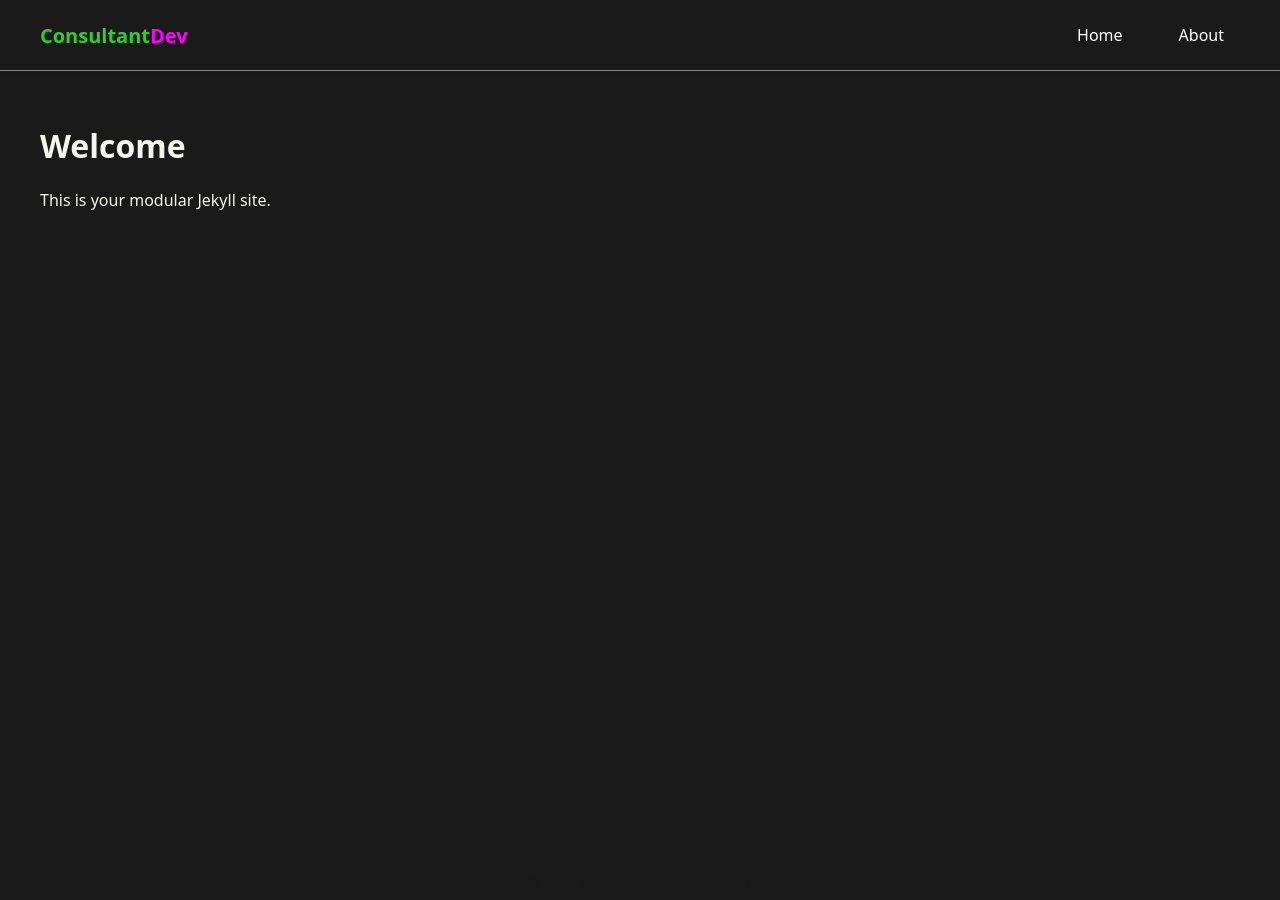
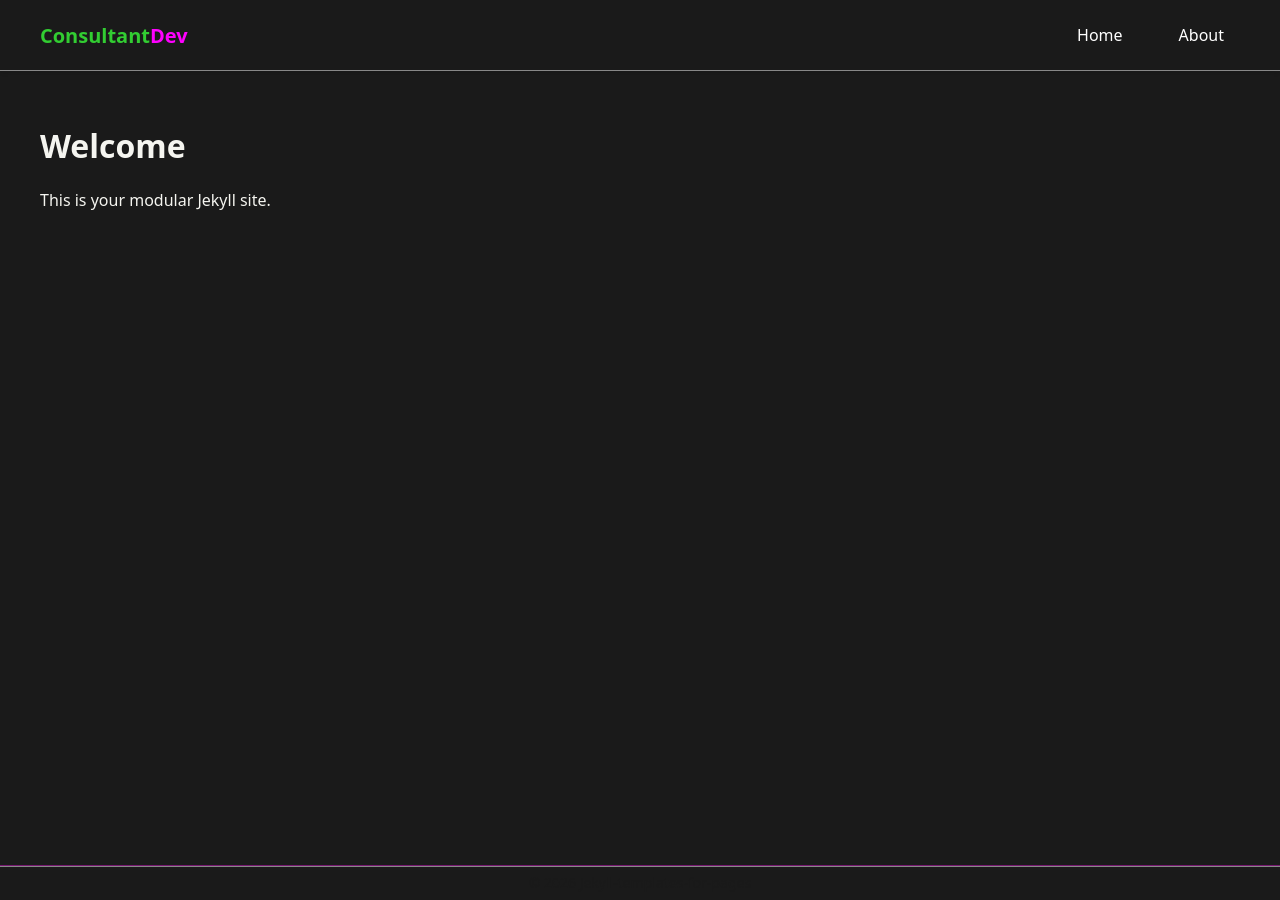
Before and after one commit to m33lucky-benny/Jekyll-templates-for-pages, a Jekyll site: the page built from index.html, in a window 1280 px wide. Built offline with Jekyll 4.4.1, drawn with Linux system fonts in a browser that asks for light colours.

Commit message:
Update main.scss

```diff
--- a/assets/css/main.scss
+++ b/assets/css/main.scss
@@ -50,6 +50,9 @@ main {
 }
 
 footer {
-	flex: 0 0 auto;
+  flex: 0 0 auto;
   padding-bottom: env(safe-area-inset-bottom);
+
+  border-top: 1px solid var(--muted);
+  box-shadow: 0 -1px 0 rgba(255, 16, 240, 0.4);
 }
```
